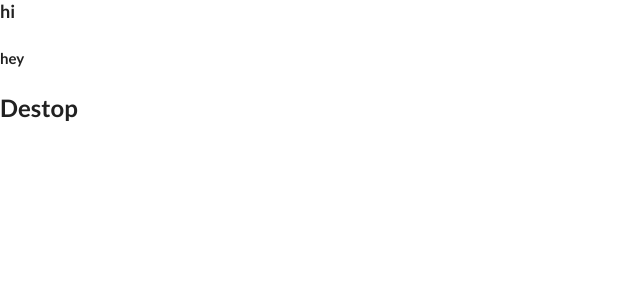
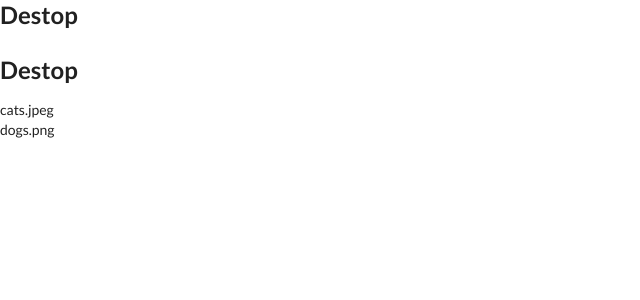
Before and after one commit to ramkbhattarai/mini-projects, a React (Create React App) app: page / in a window 1280 px wide. Shown: the top 300 px of the page, without its empty margins (0-640 px from the left). Built offline with nearby package versions, Linux system fonts and the light colour scheme.

Commit message:
understanding the children in props

```diff
--- a/src/App.js
+++ b/src/App.js
@@ -9,21 +9,21 @@ function App() {
 //     <h4>hey</h4>
 //  </div>; // we can return html elements like this too.
 
+//   return <div div >
+//     <h3>hi</h3>
+//     <h4>hey</h4>
+//     <Folder/>
+//  </div >; // we can render folder function as a component by keeping it as the html element
+
   return <div div >
-    <h3>hi</h3>
-    <h4>hey</h4>
-    <Folder/>
- </div >; // we can render folder function as a component by keeping it as the html element
+    <Folder name="mydesktop">
+      some stuffs
+    </Folder>
+    <Folder name="myApplication"></Folder>
+    <File name="cats.jpeg"/>
+    <File name="dogs.png"></File>
 
-  // return <div div >
-  //   <Folder name="mydesktop">
-  //     some stuffs
-  //   </Folder>
-  //   <Folder name="myApplication"></Folder>
-  //   <File name="cats.jpeg"/>
-  //   <File name="dogs.png"></File>
-
-  // </div >; // whatever we keep in between the folder conmponets it will be regarded as childern and we can access those
+  </div >; // whatever we keep in between the folder conmponets it will be regarded as childern and we can access those
 
 
   // return <div div >
```
